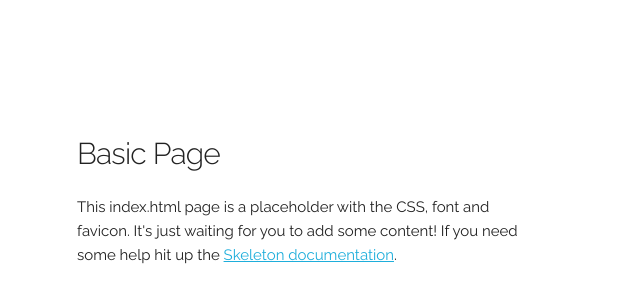
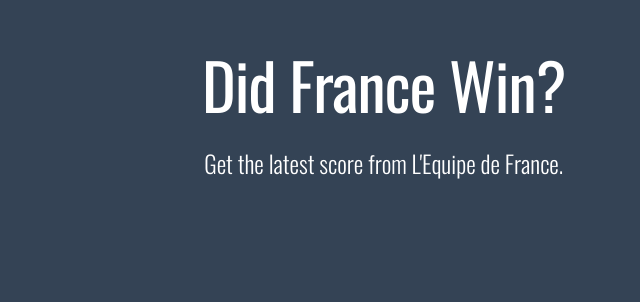
Before and after one commit to xmwl/did-france-win, a plain HTML site: page index.html in a window 1280 px wide. Shown: the part 106-408 px from the top of the page, without its empty margins (83-723 px from the left). Drawn offline with nearby package versions, Linux system fonts and the light colour scheme.

Commit message:
adds initial code

```diff
--- /dev/null
+++ b/css/custom.css
@@ -0,0 +1,22 @@
+/*Custom Styles*/
+body {
+	background: #344355;
+	color: white;
+	font-family: 'Oswald', sans-serif;
+	text-align: center;
+}
+
+h2 {
+	font-size: 64px;
+	font-weight: 400;
+}
+
+p {
+	font-size: 24px;
+	font-weight: 300;
+}
+
+.container {
+	margin-top: 150px;
+	max-width: 800px;
+}
--- a/index.html
+++ b/index.html
@@ -16,11 +16,14 @@
   <!-- FONT
   –––––––––––––––––––––––––––––––––––––––––––––––––– -->
   <link href="//fonts.googleapis.com/css?family=Raleway:400,300,600" rel="stylesheet" type="text/css">
+  <link href='https://fonts.googleapis.com/css?family=Oswald:400,700,300' rel='stylesheet' type='text/css'>
+
 
   <!-- CSS
   –––––––––––––––––––––––––––––––––––––––––––––––––– -->
   <link rel="stylesheet" href="css/normalize.css">
   <link rel="stylesheet" href="css/skeleton.css">
+  <link rel="stylesheet" href="css/custom.css">
 
   <!-- Favicon
   –––––––––––––––––––––––––––––––––––––––––––––––––– -->
@@ -32,12 +35,24 @@
   <!-- Primary Page Layout
   –––––––––––––––––––––––––––––––––––––––––––––––––– -->
   <div class="container">
-    <div class="row">
-      <div class="one-half column" style="margin-top: 25%">
-        <h4>Basic Page</h4>
-        <p>This index.html page is a placeholder with the CSS, font and favicon. It's just waiting for you to add some content! If you need some help hit up the <a href="http://www.getskeleton.com">Skeleton documentation</a>.</p>
+    <header id="header" class="">
+      <div class="row">
+        <div class="seven columns">
+          <h2>Did France Win?</h2>
+          <p>Get the latest score from L'Equipe de France.</p>
+        </div>
+        <div class="five columns">
+
+        </div>
+        <!-- <div class="one-half column" style="margin-top: 25%">
+          <h4>Basic Page</h4>
+          <p>This index.html page is a placeholder with the CSS, font and favicon. It's just waiting for you to add some content! If you need some help hit up the <a href="http://www.getskeleton.com">Skeleton documentation</a>.</p>
+        </div> -->
       </div>
-    </div>
+    </header>
+    <footer>
+
+    </footer>
   </div>
 
 <!-- End Document
```
Also changed, not shown: 1 other file.
